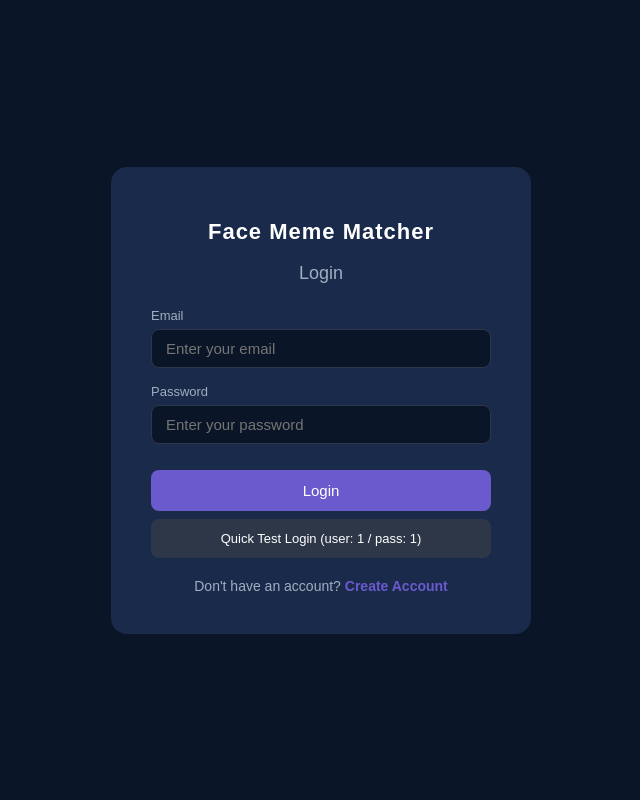
After one commit to BradleyWPL/face-meme-matcher, a Flask app: page /login in a window 1280 px wide. The commit adds this page. Shown: the whole page, without its empty margins (319-959 px from the left). Run offline with Flask 3, Linux system fonts and the light colour scheme; some libraries are stand-ins or nearby versions.

Commit message:
login set up, and download meme update

```diff
--- a/backend/app.py
+++ b/backend/app.py
@@ -24,5 +24,17 @@ def test_firebase():
     doc_ref.set({"message": "Firebase connected!"})
     return {"status": "Firebase is working!"}
 
+@app.route('/login')
+def login():
+    return render_template('login.html')
+
+@app.route('/signup')
+def signup():
+    return render_template('signup.html')
+
+@app.route('/history')
+def history():
+    return render_template('history.html')
+
 if __name__ == '__main__':
     app.run(debug=True, port=5000)
--- /dev/null
+++ b/static/css/auth.css
@@ -0,0 +1,173 @@
+.auth-wrapper {
+    display: flex;
+    justify-content: center;
+    align-items: center;
+    min-height: 100vh;
+    background-color: #0a1628;
+}
+
+.auth-box {
+    background: #1a2a4a;
+    border-radius: 16px;
+    padding: 40px;
+    width: 100%;
+    max-width: 420px;
+    text-align: center;
+}
+
+.auth-box h1 {
+    font-size: 22px;
+    color: white;
+    margin-bottom: 6px;
+}
+
+.auth-box h2 {
+    font-size: 18px;
+    color: #a0aec0;
+    margin-bottom: 24px;
+    font-weight: normal;
+}
+
+.auth-field {
+    text-align: left;
+    margin-bottom: 16px;
+}
+
+.auth-field label {
+    display: block;
+    color: #a0aec0;
+    font-size: 13px;
+    margin-bottom: 6px;
+}
+
+.auth-field input {
+    width: 100%;
+    padding: 10px 14px;
+    border-radius: 8px;
+    border: 1px solid #2d3748;
+    background: #0a1628;
+    color: white;
+    font-size: 15px;
+    outline: none;
+}
+
+.auth-field input:focus {
+    border-color: #6a5acd;
+}
+
+.auth-btn {
+    width: 100%;
+    padding: 12px;
+    margin-top: 10px;
+    background: #6a5acd;
+    color: white;
+    border: none;
+    border-radius: 8px;
+    font-size: 15px;
+    cursor: pointer;
+    transition: background 0.2s;
+}
+
+.auth-btn:hover {
+    background: #8a7aed;
+}
+
+.bypass-btn {
+    background: #2d3748;
+    font-size: 13px;
+    margin-top: 8px;
+}
+
+.bypass-btn:hover {
+    background: #4a5568;
+}
+
+.auth-error {
+    background: #e53e3e22;
+    border: 1px solid #e53e3e;
+    color: #fc8181;
+    padding: 10px;
+    border-radius: 8px;
+    margin-bottom: 16px;
+    font-size: 14px;
+}
+
+.hidden { display: none; }
+
+.auth-switch {
+    margin-top: 20px;
+    color: #a0aec0;
+    font-size: 14px;
+}
+
+.auth-switch a {
+    color: #6a5acd;
+    text-decoration: none;
+    font-weight: bold;
+}
+
+.auth-switch a:hover { text-decoration: underline; }
+
+/* History page */
+.history-wrapper {
+    padding: 20px;
+    background: #0a1628;
+    min-height: 100vh;
+    color: white;
+}
+
+.history-header {
+    display: flex;
+    justify-content: space-between;
+    align-items: center;
+    margin-bottom: 20px;
+}
+
+.history-nav {
+    display: flex;
+    align-items: center;
+    gap: 10px;
+}
+
+.history-subtitle {
+    color: #a0aec0;
+    margin-bottom: 20px;
+}
+
+#history-grid {
+    display: grid;
+    grid-template-columns: repeat(auto-fill, minmax(180px, 1fr));
+    gap: 16px;
+}
+
+.history-card {
+    background: #1a2a4a;
+    border-radius: 12px;
+    padding: 12px;
+    text-align: center;
+}
+
+.history-card img {
+    width: 100%;
+    border-radius: 8px;
+    margin-bottom: 8px;
+}
+
+.history-card p {
+    font-size: 14px;
+    font-weight: bold;
+}
+
+.history-card small {
+    color: #a0aec0;
+    font-size: 12px;
+}
+
+.small-btn {
+    width: auto;
+    padding: 8px 14px;
+    font-size: 13px;
+}
+
+.logout-btn { background: #e53e3e; }
+.logout-btn:hover { background: #fc8181; }
--- a/static/css/style.css
+++ b/static/css/style.css
@@ -151,3 +151,25 @@ h1 {
 #download-btn:hover {
     background: #8a7aed;
 }
+
+.top-nav {
+    display: flex;
+    justify-content: flex-end;
+    align-items: center;
+    gap: 10px;
+    padding: 0 20px 8px;
+}
+
+.nav-btn {
+    background: #6a5acd;
+    color: white;
+    border: none;
+    border-radius: 8px;
+    padding: 6px 14px;
+    font-size: 13px;
+    cursor: pointer;
+}
+
+.nav-btn:hover { background: #8a7aed; }
+.logout-nav { background: #e53e3e; }
+.logout-nav:hover { background: #fc8181; }
--- /dev/null
+++ b/static/js/auth.js
@@ -0,0 +1,162 @@
+// ── BYPASS LOGIN ──────────────────────────────
+function bypassLogin() {
+  sessionStorage.setItem('user', JSON.stringify({ email: 'test@user.com', uid: 'bypass-user', bypass: true }));
+  window.location.href = '/meme-me.html';
+}
+
+// ── LOGIN ─────────────────────────────────────
+async function handleLogin() {
+  const email    = document.getElementById('email').value.trim();
+  const password = document.getElementById('password').value;
+  const errorBox = document.getElementById('auth-error');
+
+  if (!email || !password) {
+    showError('Please fill in all fields.');
+    return;
+  }
+
+  try {
+    const result = await auth.signInWithEmailAndPassword(email, password);
+    const user = result.user;
+    sessionStorage.setItem('user', JSON.stringify({ email: user.email, uid: user.uid }));
+    window.location.href = '/meme-me.html';
+  } catch (err) {
+    showError(friendlyError(err.code));
+  }
+}
+
+// ── SIGNUP ────────────────────────────────────
+async function handleSignup() {
+  const email    = document.getElementById('email').value.trim();
+  const password = document.getElementById('password').value;
+  const confirm  = document.getElementById('confirm-password').value;
+
+  if (!email || !password || !confirm) {
+    showError('Please fill in all fields.');
+    return;
+  }
+
+  if (password !== confirm) {
+    showError('Passwords do not match.');
+    return;
+  }
+
+  if (password.length < 6) {
+    showError('Password must be at least 6 characters.');
+    return;
+  }
+
+  try {
+    const result = await auth.createUserWithEmailAndPassword(email, password);
+    const user = result.user;
+    // Save user profile to Firestore
+    await db.collection('users').doc(user.uid).set({
+      email: user.email,
+      createdAt: firebase.firestore.FieldValue.serverTimestamp()
+    });
+    sessionStorage.setItem('user', JSON.stringify({ email: user.email, uid: user.uid }));
+    window.location.href = '/meme-me.html';
+  } catch (err) {
+    showError(friendlyError(err.code));
+  }
+}
+
+// ── LOGOUT ────────────────────────────────────
+async function handleLogout() {
+  await auth.signOut();
+  sessionStorage.removeItem('user');
+  window.location.href = '/login';
+}
+
+// ── GUARD — redirect if not logged in ─────────
+function requireAuth() {
+  const user = sessionStorage.getItem('user');
+  if (!user) {
+    window.location.href = '/login';
+    return null;
+  }
+  return JSON.parse(user);
+}
+
+function goBack() {
+  window.location.href = '/meme-me.html';
+}
+
+// ── ERROR HELPERS ─────────────────────────────
+function showError(msg) {
+  const box = document.getElementById('auth-error');
+  if (box) {
+    box.textContent = msg;
+    box.classList.remove('hidden');
+  }
+}
+
+function friendlyError(code) {
+  const map = {
+    'auth/user-not-found':     'No account found with that email.',
+    'auth/wrong-password':     'Incorrect password.',
+    'auth/email-already-in-use': 'An account with this email already exists.',
+    'auth/invalid-email':      'Please enter a valid email address.',
+    'auth/weak-password':      'Password must be at least 6 characters.',
+    'auth/too-many-requests':  'Too many attempts. Try again later.',
+  };
+  return map[code] || 'Something went wrong. Please try again.';
+}
+
+
+async function downloadSnapshot() {
+  const user = JSON.parse(sessionStorage.getItem('user') || 'null');
+
+  const snapCanvas = document.createElement('canvas');
+  snapCanvas.width  = video.videoWidth * 2;
+  snapCanvas.height = video.videoHeight;
+  const ctx = snapCanvas.getContext('2d');
+
+  ctx.drawImage(video, 0, 0, video.videoWidth, video.videoHeight);
+
+  const memeName = memeLabel ? memeLabel.textContent : 'Unknown';
+
+  if (memeDisplay.src && memeDisplay.naturalWidth > 0) {
+    ctx.drawImage(memeDisplay, video.videoWidth, 0, video.videoWidth, video.videoHeight);
+  } else {
+    ctx.fillStyle = '#6a5acd';
+    ctx.fillRect(video.videoWidth, 0, video.videoWidth, video.videoHeight);
+    ctx.fillStyle = 'white';
+    ctx.font = '32px Arial';
+    ctx.textAlign = 'center';
+    ctx.fillText('No match yet!', video.videoWidth * 1.5, video.videoHeight / 2);
+  }
+
+  // Always trigger local download
+  const link = document.createElement('a');
+  link.download = 'meme-match.png';
+  link.href = snapCanvas.toDataURL('image/png');
+  link.click();
+
+  // Save to Firebase if logged in (not bypass)
+if (user && !user.bypass) {
+  try {
+    // 1. Convert the canvas to a blob
+    const blob = await new Promise(resolve => snapCanvas.toBlob(resolve, 'image/png'));
+
+    // 2. Create the reference using the 'storage' constant from firebase-config.js
+    const filename = `memeHistory/${user.uid}/${Date.now()}.png`;
+    const ref = storage.ref().child(filename); // Added .child() for v8 compatibility
+
+    // 3. Upload the blob
+    await ref.put(blob);
+    const imageUrl = await ref.getDownloadURL();
+
+    // 4. Save to the sub-collection your history.js expects
+    await db.collection('users').doc(user.uid)
+      .collection('memeHistory').add({
+        memeName: memeName,
+        imageUrl: imageUrl,
+        savedAt: firebase.firestore.FieldValue.serverTimestamp()
+      });
+
+    console.log('Saved to meme history ✅');
+  } catch (err) {
+    console.error('Save failed:', err);
+  }
+}}
--- /dev/null
+++ b/static/js/firebase-config.js
@@ -0,0 +1,16 @@
+// Firebase configuration — fill in your project values
+// For Firebase JS SDK v7.20.0 and later, measurementId is optional
+const firebaseConfig = {
+  apiKey: "AIzaSyBEUYfN77dXMNNCfmBhIm3VQIGX59ogviM",
+  authDomain: "face-meme-matcher.firebaseapp.com",
+  projectId: "face-meme-matcher",
+  storageBucket: "face-meme-matcher.firebasestorage.app",
+  messagingSenderId: "882025482874",
+  appId: "1:882025482874:web:371c3813a1c1690c1649c3",
+  measurementId: "G-36EZ5WSS28"
+};
+
+firebase.initializeApp(firebaseConfig);
+const auth = firebase.auth();
+const db   = firebase.firestore();
+const storage = firebase.storage();
--- a/templates/index.html
+++ b/templates/index.html
@@ -13,7 +13,7 @@
     <p>Meme me is a application captures your expressions into memes!</p>
     <p>To get started, we require face camera click the button be</p>
     </div>
-    <a href="meme-me.html"><button class="button">Start Meme-Me</button></a>
+    <a href="/login"><button class="button">Start Meme-Me</button></a>
 
 </body>
 </html>
--- /dev/null
+++ b/templates/login.html
@@ -0,0 +1,49 @@
+<!DOCTYPE html>
+<html lang="en">
+<head>
+    <meta charset="UTF-8">
+    <meta name="viewport" content="width=device-width, initial-scale=1.0">
+    <title>Login — Face Meme Matcher</title>
+    <link rel="stylesheet" href="/static/css/style.css">
+    <link rel="stylesheet" href="/static/css/auth.css">
+</head>
+<body>
+    <div class="auth-wrapper">
+        <div class="auth-box">
+            <h1>Face Meme Matcher</h1>
+            <h2>Login</h2>
+
+            <div id="auth-error" class="auth-error hidden"></div>
+
+            <div class="auth-field">
+                <label>Email</label>
+                <input type="email" id="email" placeholder="Enter your email" />
+            </div>
+
+            <div class="auth-field">
+                <label>Password</label>
+                <input type="password" id="password" placeholder="Enter your password" />
+            </div>
+
+            <button class="auth-btn" onclick="handleLogin()">Login</button>
+
+            <!-- BYPASS for testing -->
+            <button class="auth-btn bypass-btn" onclick="bypassLogin()">
+                Quick Test Login (user: 1 / pass: 1)
+            </button>
+
+            <p class="auth-switch">
+                Don't have an account?
+                <a href="/signup">Create Account</a>
+            </p>
+        </div>
+    </div>
+
+    <!-- Firebase SDKs -->
+    <script src="https://www.gstatic.com/firebasejs/9.22.0/firebase-app-compat.js"></script>
+    <script src="https://www.gstatic.com/firebasejs/9.22.0/firebase-auth-compat.js"></script>
+    <script src="https://www.gstatic.com/firebasejs/9.22.0/firebase-firestore-compat.js"></script>
+    <script src="/static/js/firebase-config.js"></script>
+    <script src="/static/js/auth.js"></script>
+</body>
+</html>
```
Also changed, not shown: static/js/history.js (added, +46 -0 lines), templates/history.html (added, +37 -0 lines), templates/meme-me.html (+14 -0 lines), templates/signup.html (added, +48 -0 lines).
